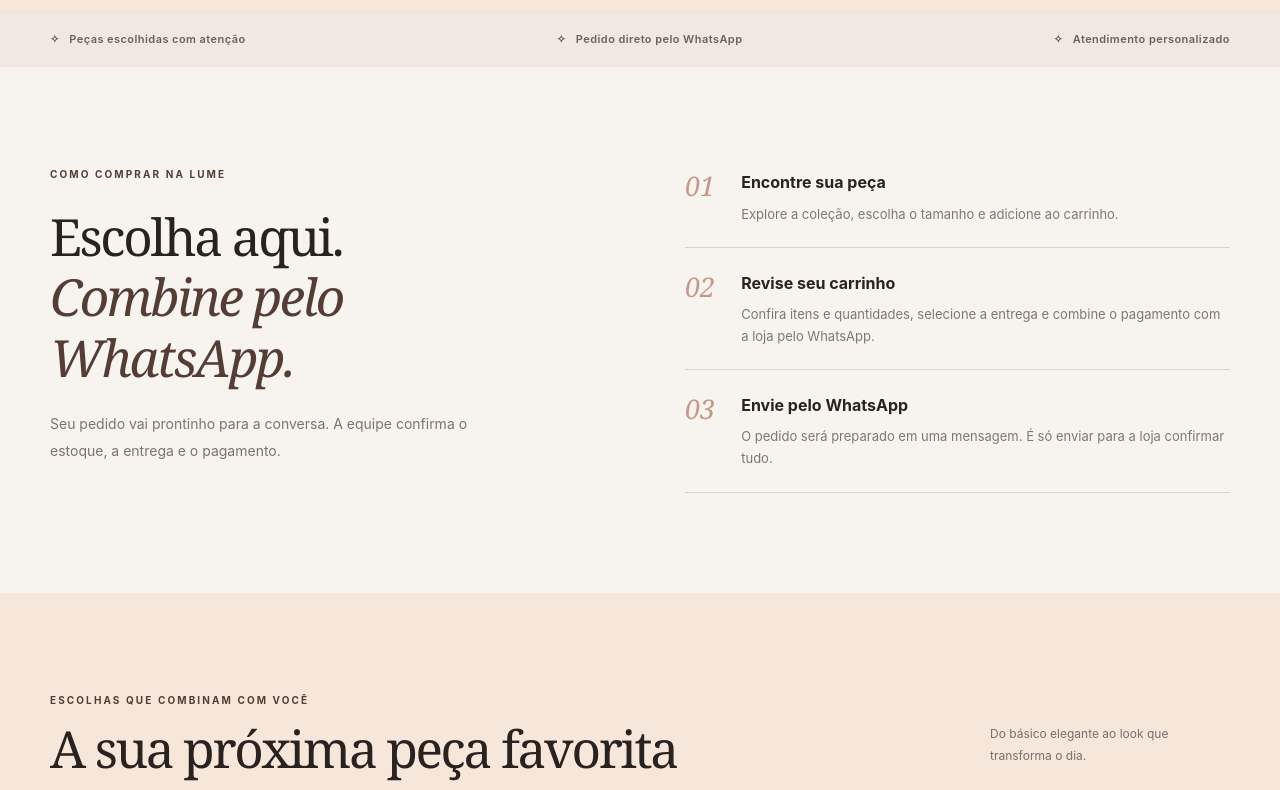
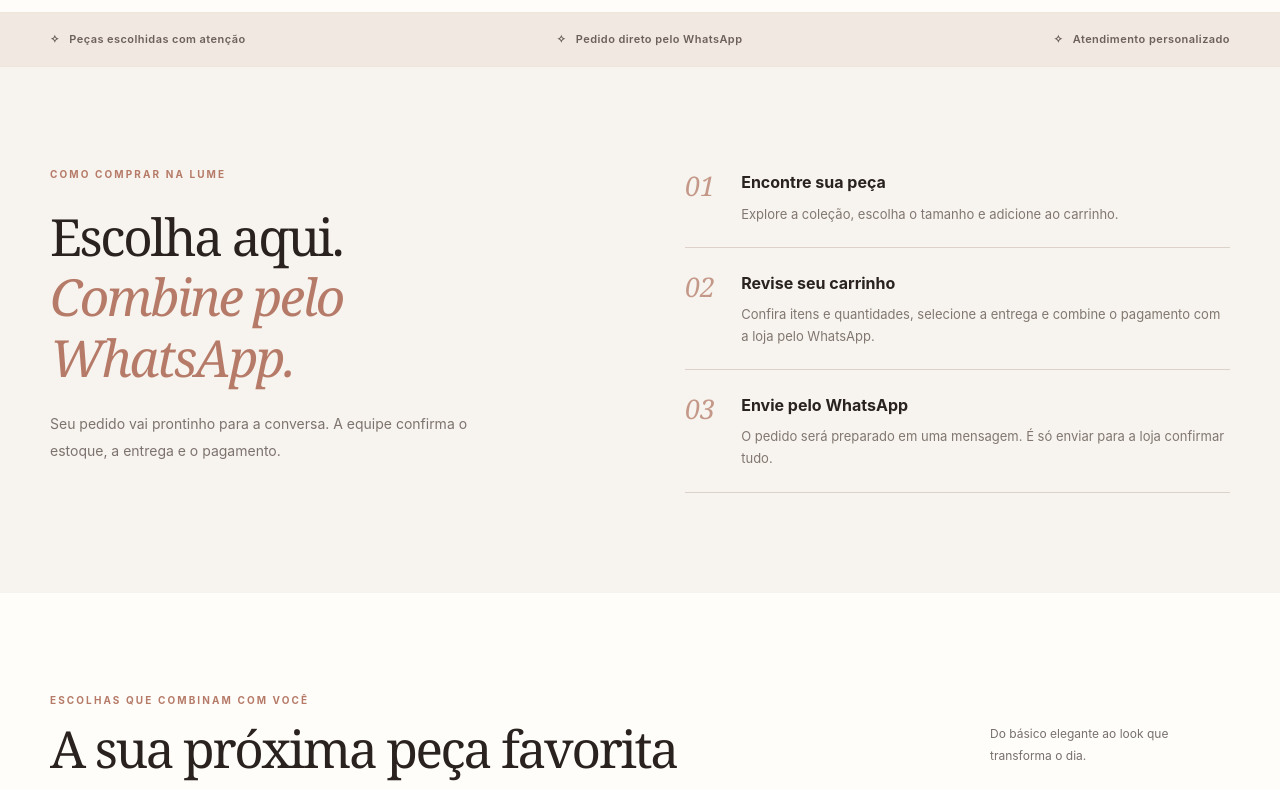
Before and after one commit to felipehnrq/lume-woman-site, a website: page index.html in a window 1280 px wide. Shown: the part 750-1540 px from the top of the page. Drawn offline with Linux system fonts and the light colour scheme; no server answers.

Commit message:
fix: remover tema local obsoleto da primeira pintura

```diff
--- a/index.html
+++ b/index.html
@@ -8,19 +8,7 @@
   <meta name="referrer" content="strict-origin-when-cross-origin"/>
   <meta name="description" content="Lume Woman — moda feminina casual e social. Escolha suas peças e finalize o pedido pelo WhatsApp."/>
   <title>Lume Woman | Moda feminina</title>
-  <script>
-    /* Aplica o último tema validado antes de pintar a página. */
-    (() => {
-      try {
-        const theme = JSON.parse(localStorage.getItem('lume_woman_tema_publico_v1') || 'null');
-        const initial = {cor_destaque:'#543d34',cor_fundo:'#f7e7da',cor_texto:'#29221f'};
-        const effective = theme && typeof theme === 'object' ? {...initial,...theme} : initial;
-        for (const [name, value] of [['--clay',effective.cor_destaque],['--paper',effective.cor_fundo],['--ink',effective.cor_texto]]) {
-          if (typeof value === 'string' && /^#[0-9a-fA-F]{6}$/.test(value)) document.documentElement.style.setProperty(name,value);
-        }
-      } catch (_) {}
-    })();
-  </script>
+  <!-- Cores iniciais já fazem parte do CSS. Evita tema antigo do navegador antes da consulta. -->
   <link rel="stylesheet" href="styles.css"/>
   <link rel="stylesheet" href="marca.css"/><link rel="preconnect" href="https://fonts.googleapis.com"/><link rel="preconnect" href="https://fonts.gstatic.com" crossorigin/><link rel="stylesheet" href="https://fonts.googleapis.com/css2?family=Allura&amp;display=swap" media="print" onload="this.media='all'"/>
 </head>
```
